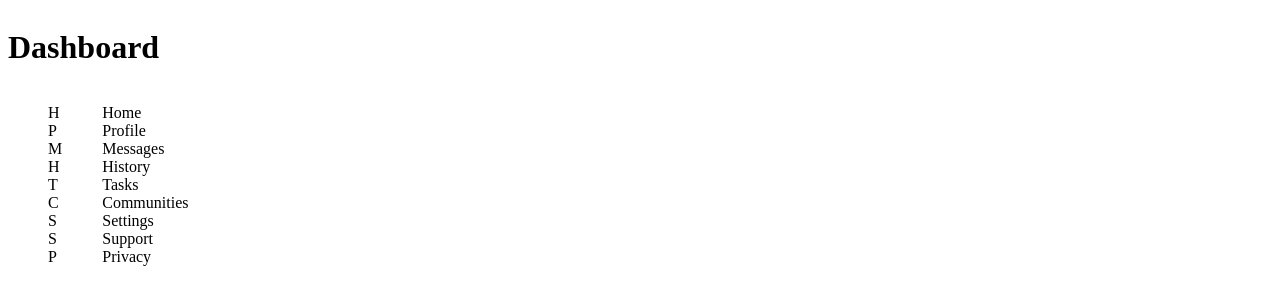
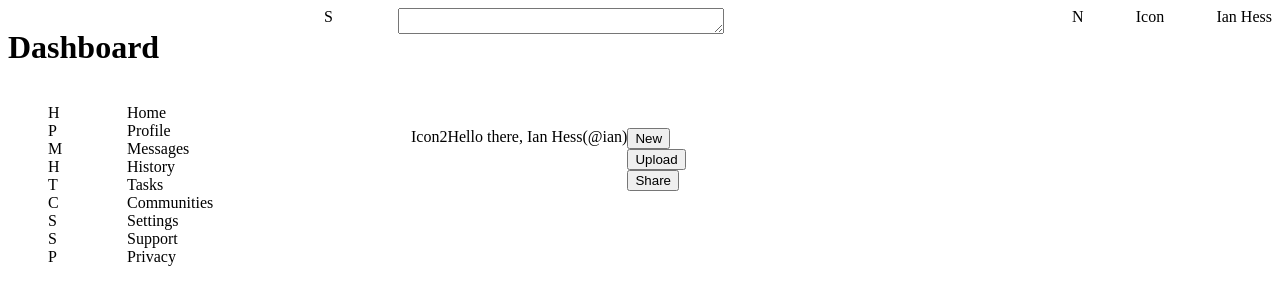
Before and after one commit to ihess95/odinAdminPanel, a website: page index.html in a window 1280 px wide. Drawn offline with Linux system fonts and the light colour scheme.

Commit message:
begin creating divs and placing for navbar

```diff
--- a/index.html
+++ b/index.html
@@ -37,6 +37,28 @@
           </ul>
         </div>
       </div>
+      <div class="navBar">
+        <div class="topNav">
+          <div class="searchDiv">
+            <div class="searchIcon">S</div>
+            <div class="searchBar"><textarea></textarea></div>
+          </div>
+          <div class="notifDiv">
+            <div class="notifIcon">N</div>
+            <div class="loginIcon">Icon</div>
+            <div class="userName">Ian Hess</div>
+          </div>
+        </div>
+        <div class="bottomNav">
+          <div class="welcomeIcon">Icon2</div>
+          <div class="welcomeTag">Hello there, Ian Hess(@ian)</div>
+          <div class="buttonDiv">
+            <div class="newButton"><button>New</button></div>
+            <div class="uploadButton"><button>Upload</button></div>
+            <div class="shareButton"><button>Share</button></div>
+          </div>
+        </div>
+      </div>
     </div>
   </body>
 </html>
--- a/styles/style.scss
+++ b/styles/style.scss
@@ -1,10 +1,47 @@
 .container {
   display: grid;
+  grid-template-columns: 25% 75%;
+  grid-template-rows: 1fr 2fr;
 }
 .sideBarNav {
   display: grid;
-  grid-template-columns: 1fr 50fr;
+  grid-template-columns: 25% 75%;
+  grid-area: 1/1 / span 2/1;
 }
 .sideBarNav ul {
   list-style: none;
 }
+.navBar {
+  grid-area: 1/2/2/2;
+  display: grid;
+}
+.navBar ul {
+  grid-area: 1/1/2/1;
+  display: grid;
+  grid-template-columns: 1fr 1fr;
+  grid-template-rows: 3fr 2fr;
+}
+.topNav {
+  grid-area: 1/1/1 / span 2;
+  display: flex;
+  justify-content: space-between;
+  .searchDiv {
+    width: 50vh;
+    display: flex;
+    justify-content: space-between;
+  }
+  textarea {
+    width: 40vh;
+    height: 2.5vh;
+  }
+  .notifDiv {
+    width: 25vh;
+    display: flex;
+    justify-content: space-between;
+  }
+}
+.bottomNav {
+  grid-area: 2/1/2/2;
+  display: flex;
+  justify-content: center;
+}
```
Also changed, not shown: styles/style.css, 1 other file.
